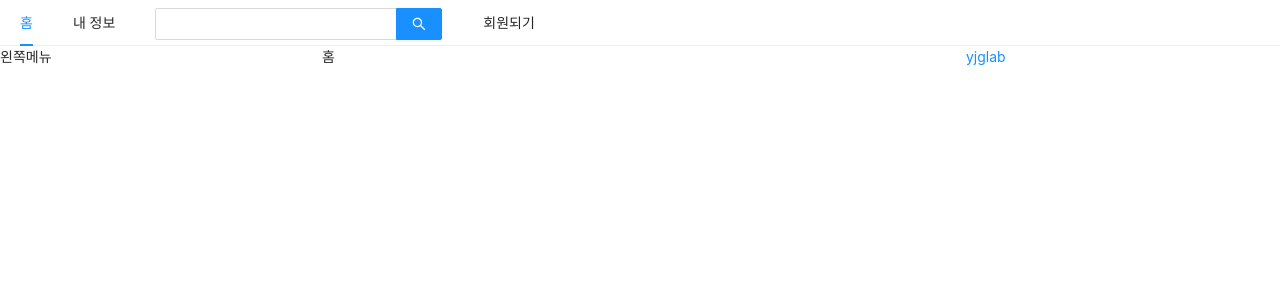
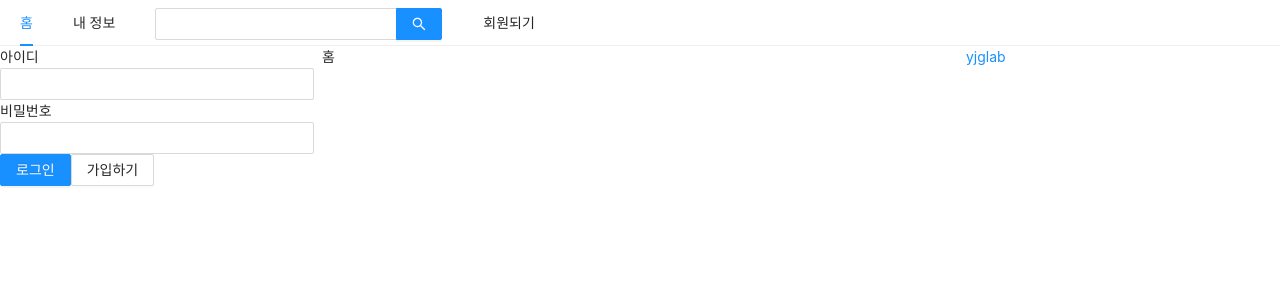
Before and after one commit to yjglab/tira, a Next.js app in the folder rt/front/: page / in a window 1280 px wide. Shown: the top 300 px of the page. Built offline with nearby package versions, Linux system fonts and the light colour scheme.

Commit message:
로그인폼 생성

```diff
--- a/rt/front/components/AppLayout.js
+++ b/rt/front/components/AppLayout.js
@@ -1,10 +1,14 @@
-import React from "react";
+import React, { useState } from "react";
 import PropTypes from "prop-types";
 import Link from "next/link";
 import { Input, Menu, Row, Col } from "antd";
 
+import UserProfile from "../components/UserProfile";
+import LoginForm from "../components/LoginForm";
+
 // index, profile, signup공통
 const AppLayout = ({ children }) => {
+  const [isLoggedIn, setIsLoggedIn] = useState(false);
   return (
     <div>
       <Menu mode="horizontal">
@@ -29,7 +33,7 @@
       </Menu>
       <Row gutter={8}>
         <Col xs={24} md={6}>
-          왼쪽메뉴
+          {isLoggedIn ? <UserProfile /> : <LoginForm />}
         </Col>
         <Col xs={24} md={12}>
           {children}
--- /dev/null
+++ b/rt/front/components/LoginForm.js
@@ -0,0 +1,46 @@
+import React, { useState, useCallback } from "react";
+import { Button, Form, Input } from "antd";
+import Link from "next/link";
+
+const LoginForm = () => {
+  const [id, setId] = useState("");
+  const [pw, setPw] = useState("");
+  const onChangeId = useCallback((e) => {
+    setId(e.target.value);
+  }, []);
+  const onChangePw = useCallback((e) => {
+    setPw(e.target.value);
+  }, []);
+
+  return (
+    <Form>
+      <div>
+        <label htmlFor="user-id">아이디</label>
+        <br />
+        <Input name="user-id" value={id} onChange={onChangeId} required />
+      </div>
+      <div>
+        <label htmlFor="user-pw">비밀번호</label>
+        <br />
+        <Input
+          name="user-pw"
+          type="password"
+          value={pw}
+          onChange={onChangePw}
+          required
+        />
+      </div>
+      <div>
+        <Button type="primary" htmlType="submit" loading={false}>
+          로그인
+        </Button>
+        <Link href="/signup">
+          <a>
+            <Button>가입하기</Button>
+          </a>
+        </Link>
+      </div>
+    </Form>
+  );
+};
+export default LoginForm;
--- /dev/null
+++ b/rt/front/components/UserProfile.js
@@ -0,0 +1,3 @@
+import React from "react";
+const UserProfile = () => {};
+export default UserProfile;
```
